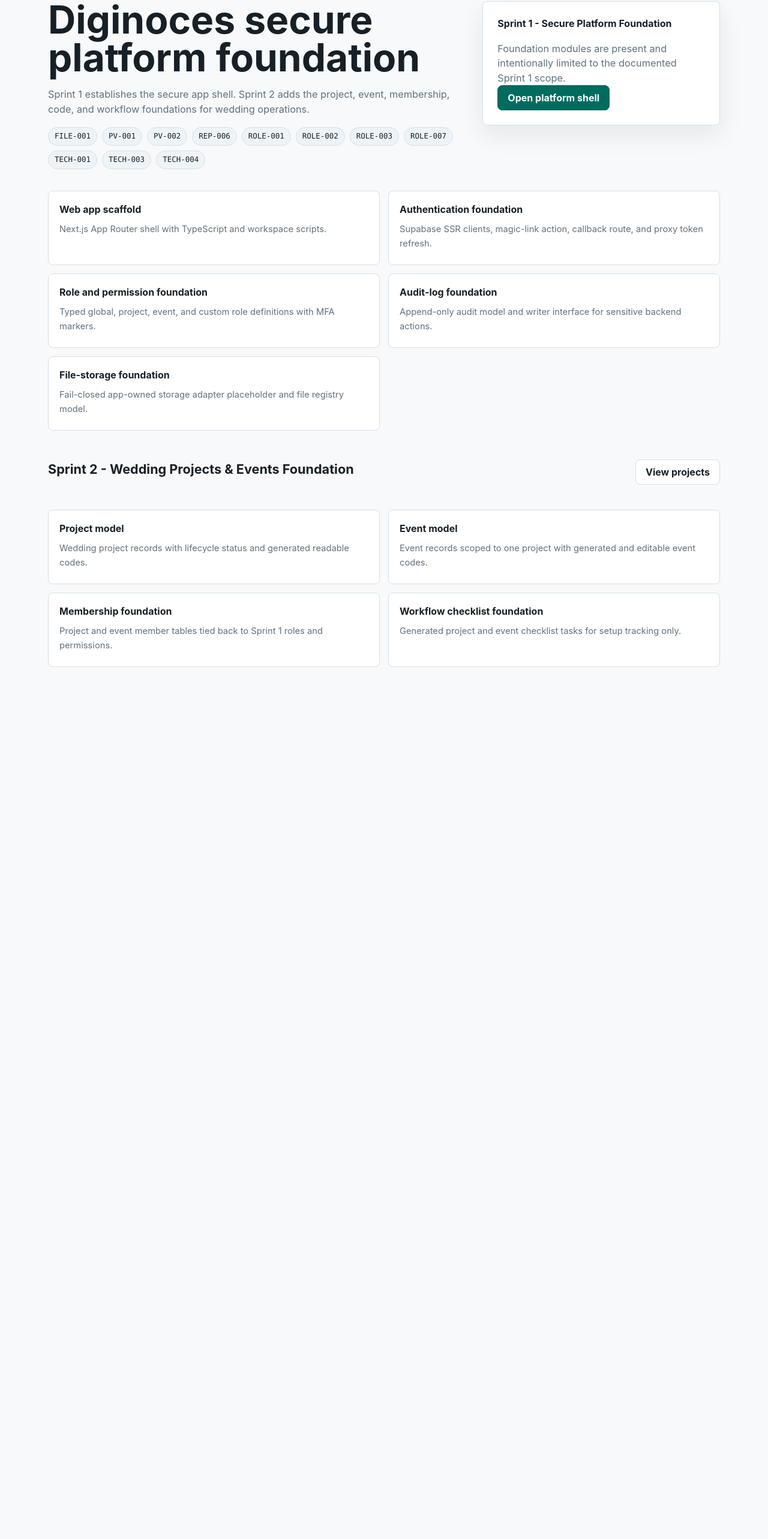
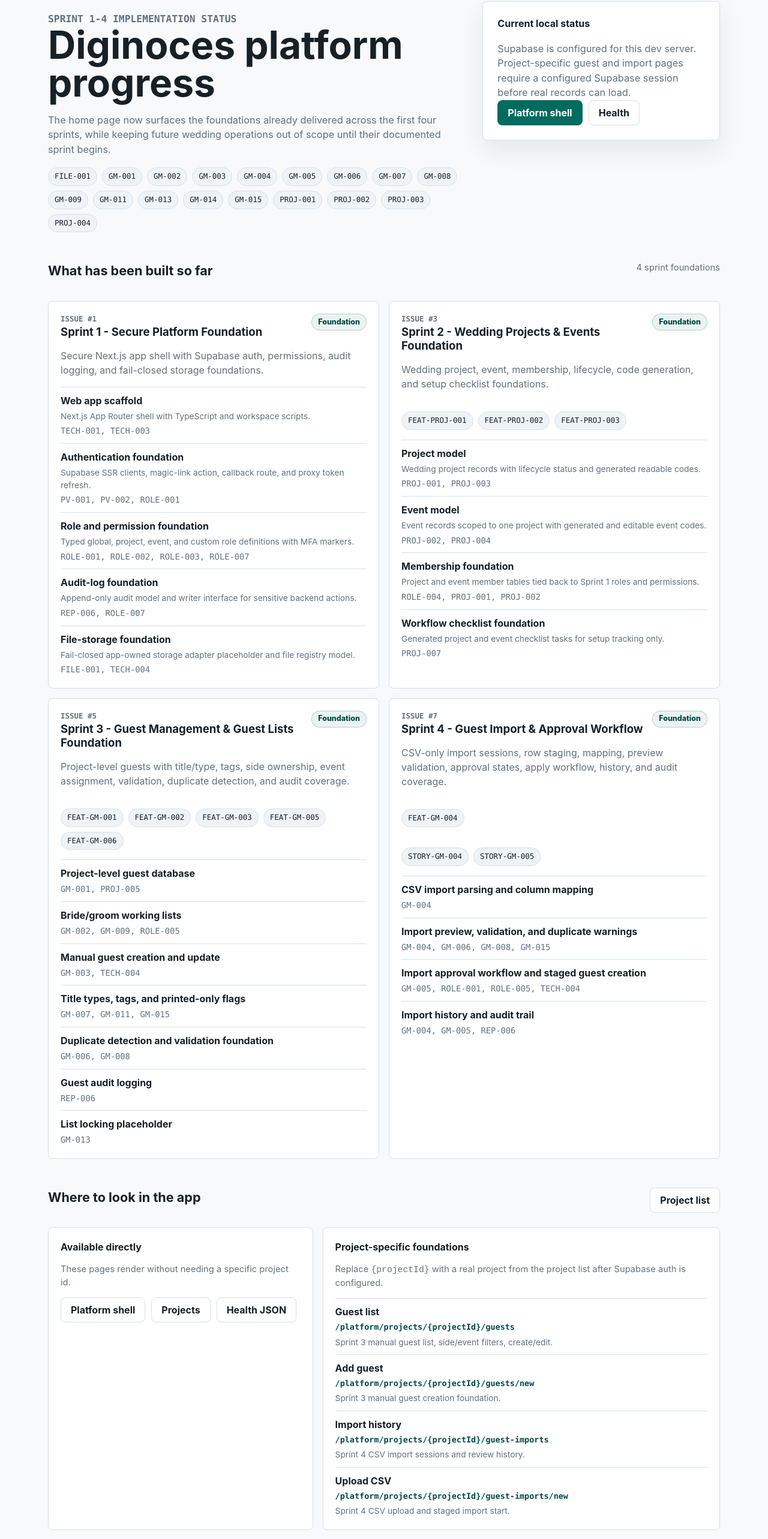
Before and after one commit to carlkanda/diginoces-platform, a Next.js app in the folder apps/web/: page / in a window 1280 px wide. Shown: the part 119-2685 px from the top of the page at 60% size. Before the commit the page ends 1279 px from the top, so only its background shows below. Built offline with nearby package versions, Linux system fonts and the light colour scheme; no server answers.

Commit message:
updated home page

```diff
--- a/apps/web/src/app/globals.css
+++ b/apps/web/src/app/globals.css
@@ -183,6 +183,112 @@
 .form-note {
   color: var(--muted);
   font-size: 0.92rem;
+}
+
+.progress-overview {
+  display: grid;
+  grid-template-columns: repeat(2, minmax(0, 1fr));
+  gap: 16px;
+  margin-top: 18px;
+}
+
+.progress-card,
+.route-card,
+.scope-note {
+  border: 1px solid var(--border);
+  border-radius: 8px;
+  background: var(--panel);
+  padding: 20px;
+}
+
+.progress-card {
+  display: grid;
+  align-content: start;
+  gap: 16px;
+}
+
+.progress-card-header {
+  display: flex;
+  align-items: flex-start;
+  justify-content: space-between;
+  gap: 12px;
+}
+
+.progress-card h3 {
+  margin: 0;
+  font-size: 1.16rem;
+  line-height: 1.25;
+}
+
+.progress-card p,
+.scope-note p {
+  margin: 0;
+  color: var(--muted);
+}
+
+.module-list,
+.code-list {
+  display: grid;
+  gap: 10px;
+  margin: 0;
+  padding: 0;
+}
+
+.module-list {
+  list-style: none;
+}
+
+.module-list li,
+.code-list div {
+  display: grid;
+  gap: 4px;
+  border-top: 1px solid var(--border);
+  padding-top: 10px;
+}
+
+.module-list span,
+.module-list small,
+.code-list span {
+  color: var(--muted);
+  font-size: 0.86rem;
+}
+
+.module-list small,
+.code-list code {
+  font-family: SFMono-Regular, Consolas, "Liberation Mono", Menlo, monospace;
+}
+
+.code-list code {
+  overflow-wrap: anywhere;
+  color: var(--accent-strong);
+  font-size: 0.84rem;
+  font-weight: 700;
+}
+
+.route-grid {
+  display: grid;
+  grid-template-columns: minmax(0, 0.8fr) minmax(0, 1.2fr);
+  gap: 16px;
+  margin-top: 18px;
+}
+
+.route-card {
+  display: grid;
+  align-content: start;
+  gap: 14px;
+}
+
+.route-card p {
+  margin: 0;
+}
+
+.scope-note {
+  background: #fffaf1;
+}
+
+.scope-note strong {
+  display: block;
+  margin-bottom: 8px;
 }
 
 .requirement-list {
@@ -442,6 +548,11 @@
     grid-template-columns: 1fr;
   }
 
+  .progress-overview,
+  .route-grid {
+    grid-template-columns: 1fr;
+  }
+
   .table-like div {
     grid-template-columns: 1fr;
     gap: 6px;
--- a/apps/web/src/app/page.tsx
+++ b/apps/web/src/app/page.tsx
@@ -1,64 +1,235 @@
 import Link from "next/link";
+import { getPublicEnvironment } from "@/lib/env/public-env";
+import { getSprint4ImportStatus } from "@/lib/guest-imports/guest-import-service";
+import { getSprint3FoundationStatus } from "@/lib/guests/guest-service";
 import { getPlatformFoundationStatus } from "@/lib/platform/foundation";
 import { getSprint2FoundationStatus } from "@/lib/projects/project-foundation";
+
+const projectRouteExamples = [
+  {
+    description: "Sprint 3 manual guest list, side/event filters, create/edit.",
+    label: "Guest list",
+    path: "/platform/projects/{projectId}/guests",
+  },
+  {
+    description: "Sprint 3 manual guest creation foundation.",
+    label: "Add guest",
+    path: "/platform/projects/{projectId}/guests/new",
+  },
+  {
+    description: "Sprint 4 CSV import sessions and review history.",
+    label: "Import history",
+    path: "/platform/projects/{projectId}/guest-imports",
+  },
+  {
+    description: "Sprint 4 CSV upload and staged import start.",
+    label: "Upload CSV",
+    path: "/platform/projects/{projectId}/guest-imports/new",
+  },
+];
+
+const deferredScope = [
+  "RSVP",
+  "public guest page",
+  "invitation generation",
+  "PDF and QR generation",
+  "WhatsApp sending",
+  "seating and check-in",
+  "contracts, pricing, and payments",
+];
 
 export default function HomePage() {
   const foundation = getPlatformFoundationStatus();
   const sprint2Foundation = getSprint2FoundationStatus();
+  const sprint3Foundation = getSprint3FoundationStatus();
+  const sprint4Foundation = getSprint4ImportStatus();
+  const env = getPublicEnvironment();
+  const coveredRequirementIds = Array.from(
+    new Set([
+      ...foundation.requirementIds,
+      ...sprint2Foundation.modules.flatMap((module) => module.requirementIds),
+      ...sprint3Foundation.modules.flatMap((module) => module.requirementIds),
+      ...sprint4Foundation.requirementIds,
+    ]),
+  )
+    .sort()
+    .slice(0, 18);
+
+  const sprintSummaries = [
+    {
+      description:
+        "Secure Next.js app shell with Supabase auth, permissions, audit logging, and fail-closed storage foundations.",
+      issue: foundation.issue,
+      modules: foundation.modules,
+      sprint: foundation.sprint,
+    },
+    {
+      description:
+        "Wedding project, event, membership, lifecycle, code generation, and setup checklist foundations.",
+      features: sprint2Foundation.features,
+      issue: sprint2Foundation.issue,
+      modules: sprint2Foundation.modules,
+      sprint: sprint2Foundation.sprint,
+    },
+    {
+      description:
+        "Project-level guests with title/type, tags, side ownership, event assignment, validation, duplicate detection, and audit coverage.",
+      features: sprint3Foundation.features,
+      issue: sprint3Foundation.issue,
+      modules: sprint3Foundation.modules,
+      sprint: "Sprint 3 - Guest Management & Guest Lists Foundation",
+    },
+    {
+      description:
+        "CSV-only import sessions, row staging, mapping, preview validation, approval states, apply workflow, history, and audit coverage.",
+      features: sprint4Foundation.features,
+      issue: sprint4Foundation.issue,
+      modules: sprint4Foundation.modules,
+      sprint: sprint4Foundation.sprint,
+      stories: sprint4Foundation.stories,
+    },
+  ];
 
   return (
     <>
       <section className="hero">
         <div>
-          <h1>Diginoces secure platform foundation</h1>
+          <p className="eyebrow">Sprint 1-4 implementation status</p>
+          <h1>Diginoces platform progress</h1>
           <p>
-            Sprint 1 establishes the secure app shell. Sprint 2 adds the
-            project, event, membership, code, and workflow foundations for
-            wedding operations.
+            The home page now surfaces the foundations already delivered across
+            the first four sprints, while keeping future wedding operations out
+            of scope until their documented sprint begins.
           </p>
           <div className="requirement-list" aria-label="Requirements covered">
-            {foundation.requirementIds.map((requirementId) => (
+            {coveredRequirementIds.map((requirementId) => (
               <span key={requirementId}>{requirementId}</span>
             ))}
           </div>
         </div>
         <aside className="panel" aria-label="Sprint status">
           <div className="panel-body">
-            <strong>{foundation.sprint}</strong>
+            <strong>Current local status</strong>
             <p className="meta-list">
-              Foundation modules are present and intentionally limited to the
-              documented Sprint 1 scope.
+              Supabase is{" "}
+              {env.supabaseConfigured ? "configured" : "not configured"} for
+              this dev server. Project-specific guest and import pages require a
+              configured Supabase session before real records can load.
             </p>
+            <div className="button-group">
               <Link className="button" href="/platform">
-              Open platform shell
+                Platform shell
               </Link>
+              <Link className="button secondary" href="/api/health">
+                Health
+              </Link>
+            </div>
           </div>
         </aside>
       </section>
 
-      <section className="status-grid" aria-label="Foundation modules">
-        {foundation.modules.map((module) => (
-          <article className="status-item" key={module.name}>
+      <section className="section" aria-label="Sprint progress">
+        <div className="section-heading">
+          <h2>What has been built so far</h2>
+          <span className="meta-list">4 sprint foundations</span>
+        </div>
+        <div className="progress-overview">
+          {sprintSummaries.map((sprint) => (
+            <article className="progress-card" key={sprint.sprint}>
+              <div className="progress-card-header">
+                <div>
+                  <p className="eyebrow">Issue #{sprint.issue}</p>
+                  <h3>{sprint.sprint}</h3>
+                </div>
+                <span className="tag">Foundation</span>
+              </div>
+              <p>{sprint.description}</p>
+              {"features" in sprint && sprint.features ? (
+                <div className="requirement-list" aria-label="Features">
+                  {sprint.features.map((feature) => (
+                    <span key={feature}>{feature}</span>
+                  ))}
+                </div>
+              ) : null}
+              {"stories" in sprint && sprint.stories ? (
+                <div className="requirement-list" aria-label="Stories">
+                  {sprint.stories.map((story) => (
+                    <span key={story}>{story}</span>
+                  ))}
+                </div>
+              ) : null}
+              <ul className="module-list">
+                {sprint.modules.map((module) => (
+                  <li key={module.name}>
                     <strong>{module.name}</strong>
+                    {"description" in module && module.description ? (
                       <span>{module.description}</span>
+                    ) : null}
+                    <small>{module.requirementIds.join(", ")}</small>
+                  </li>
+                ))}
+              </ul>
             </article>
           ))}
+        </div>
+      </section>
+
+      <section className="section route-section">
+        <div className="section-heading">
+          <h2>Where to look in the app</h2>
+          <Link className="button secondary" href="/platform/projects">
+            Project list
+          </Link>
+        </div>
+        <div className="route-grid">
+          <article className="route-card">
+            <strong>Available directly</strong>
+            <p className="meta-list">
+              These pages render without needing a specific project id.
+            </p>
+            <div className="button-group">
+              <Link className="button secondary" href="/platform">
+                Platform shell
+              </Link>
+              <Link className="button secondary" href="/platform/projects">
+                Projects
+              </Link>
+              <Link className="button secondary" href="/api/health">
+                Health JSON
+              </Link>
+            </div>
+          </article>
+          <article className="route-card">
+            <strong>Project-specific foundations</strong>
+            <p className="meta-list">
+              Replace <code>{"{projectId}"}</code> with a real project from the
+              project list after Supabase auth is configured.
+            </p>
+            <div className="code-list">
+              {projectRouteExamples.map((route) => (
+                <div key={route.path}>
+                  <strong>{route.label}</strong>
+                  <code>{route.path}</code>
+                  <span>{route.description}</span>
+                </div>
+              ))}
+            </div>
+          </article>
+        </div>
       </section>
 
       <section className="section">
-        <div className="section-heading">
-          <h2>{sprint2Foundation.sprint}</h2>
-          <Link className="button secondary" href="/platform/projects">
-            View projects
-          </Link>
+        <div className="scope-note">
+          <strong>Still intentionally out of scope</strong>
+          <p>
+            The following areas are not implemented on the home page or in the
+            completed foundations yet because they belong to later sprint scope.
+          </p>
+          <div className="requirement-list" aria-label="Deferred scope">
+            {deferredScope.map((item) => (
+              <span key={item}>{item}</span>
+            ))}
           </div>
-        <div className="status-grid">
-          {sprint2Foundation.modules.map((module) => (
-            <article className="status-item" key={module.name}>
-              <strong>{module.name}</strong>
-              <span>{module.description}</span>
-            </article>
-          ))}
         </div>
       </section>
     </>
```
Lines whose indentation alone changed are shown as unchanged.
